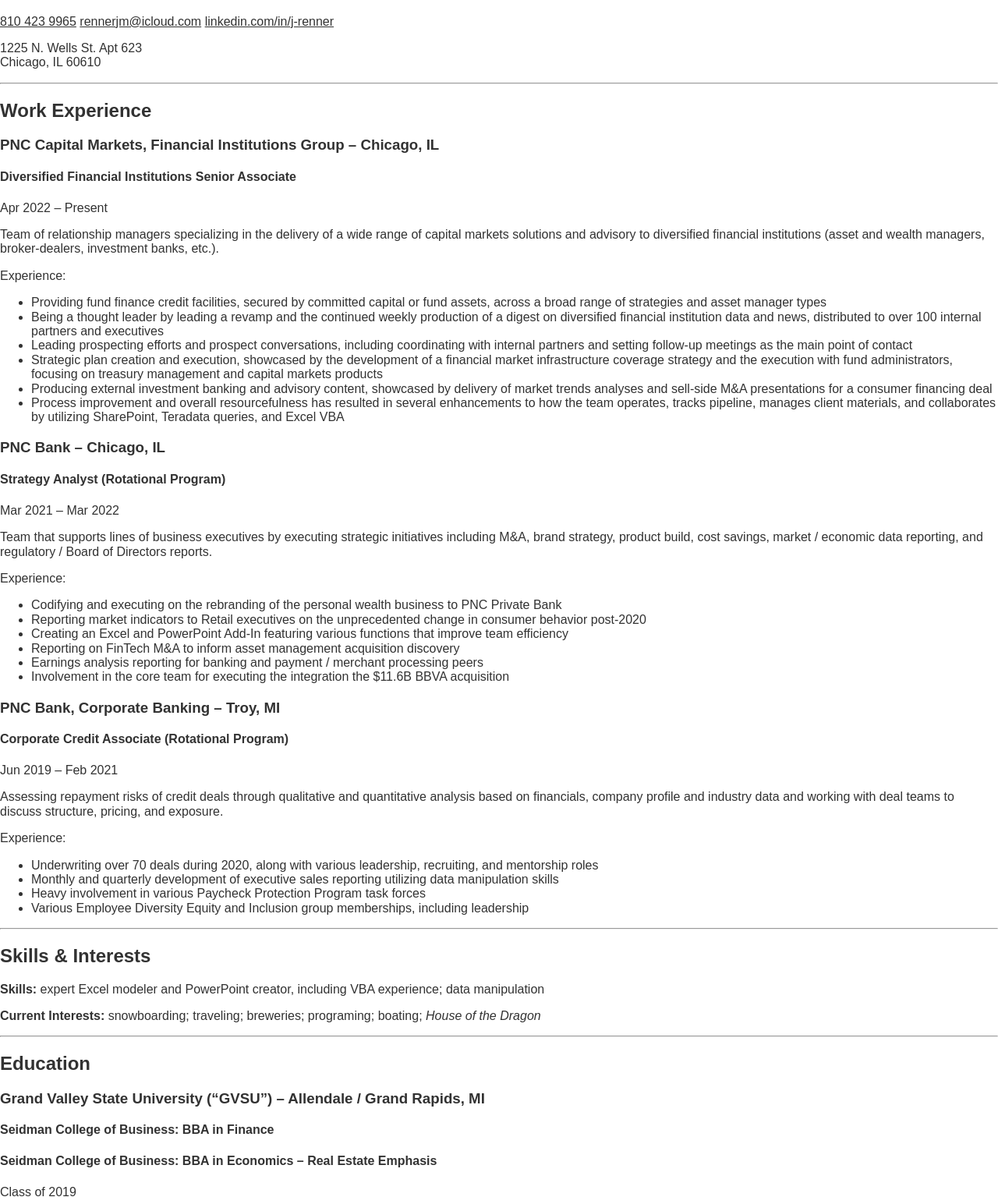
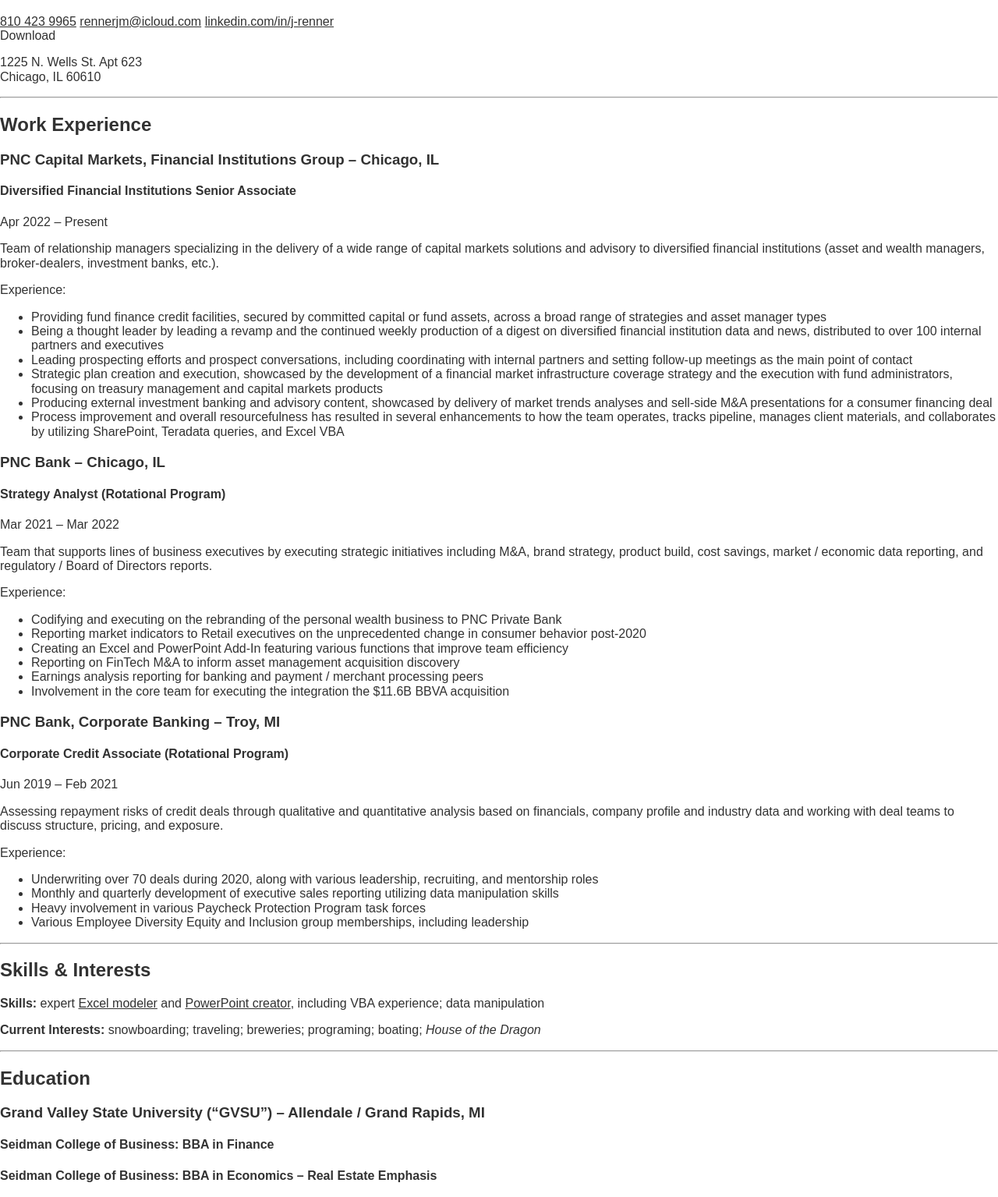
Before and after one commit to jrenn3/resume, a plain HTML site: page index.html in a window 1280 px wide. Shown: the part 61-1596 px from the top of the page at 78% size. Drawn offline with nearby package versions, Linux system fonts and the light colour scheme.

Commit message:
adding some links

```diff
--- a/index.html
+++ b/index.html
@@ -16,9 +16,14 @@
                 <h1>Joseph M. Renner</h1>
             </div>
             <nav>
-                <a href="">810 423 9965</a>
-                <a href="">rennerjm@icloud.com</a>
-                <a href="http://www.linkedin.com/in/j-renner">linkedin.com/in/j-renner</a>
+                <div>
+                    <a href="">810 423 9965</a>
+                    <a href="">rennerjm@icloud.com</a>
+                    <a href="http://www.linkedin.com/in/j-renner">linkedin.com/in/j-renner</a>
+                </div>
+                <div>
+                    <a>Download</a>
+                </div>
             </nav>
             <div class="address">
                 <p>1225 N. Wells St. Apt 623<br>Chicago, IL 60610</p>
@@ -76,7 +81,7 @@
         <article id="skillsAndInterests">
             <h2>Skills & Interests</h2>
             <section>
-                <p><b>Skills:</b> expert Excel modeler and PowerPoint creator, including VBA experience; data manipulation</p>
+                <p><b>Skills:</b> expert <a href="">Excel modeler</a> and <a href="">PowerPoint creator</a>, including VBA experience; data manipulation</p>
             </section>
             <section>
                 <p><b>Current Interests:</b> snowboarding; traveling; breweries; programing; boating; <i>House of the Dragon</i></p>
```
